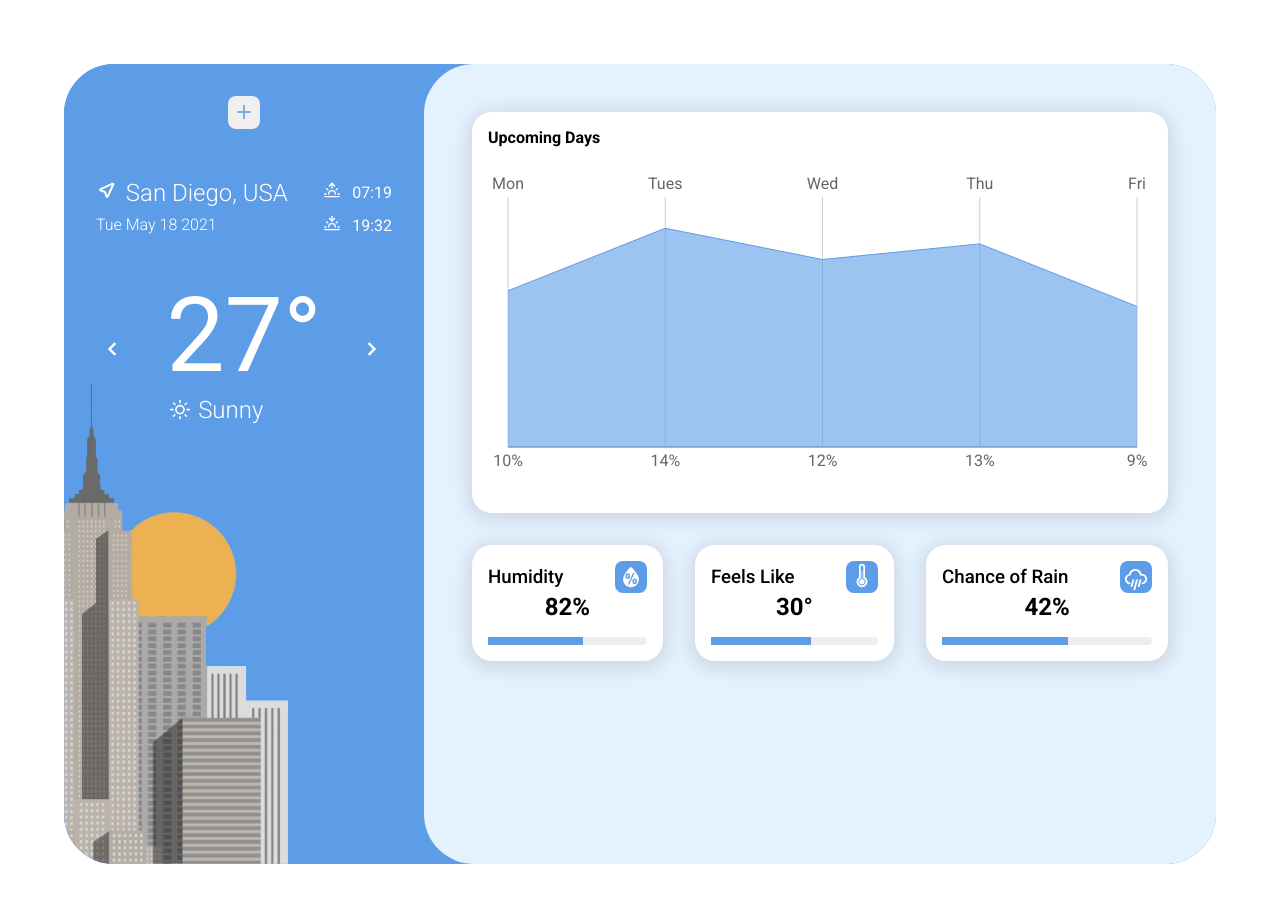
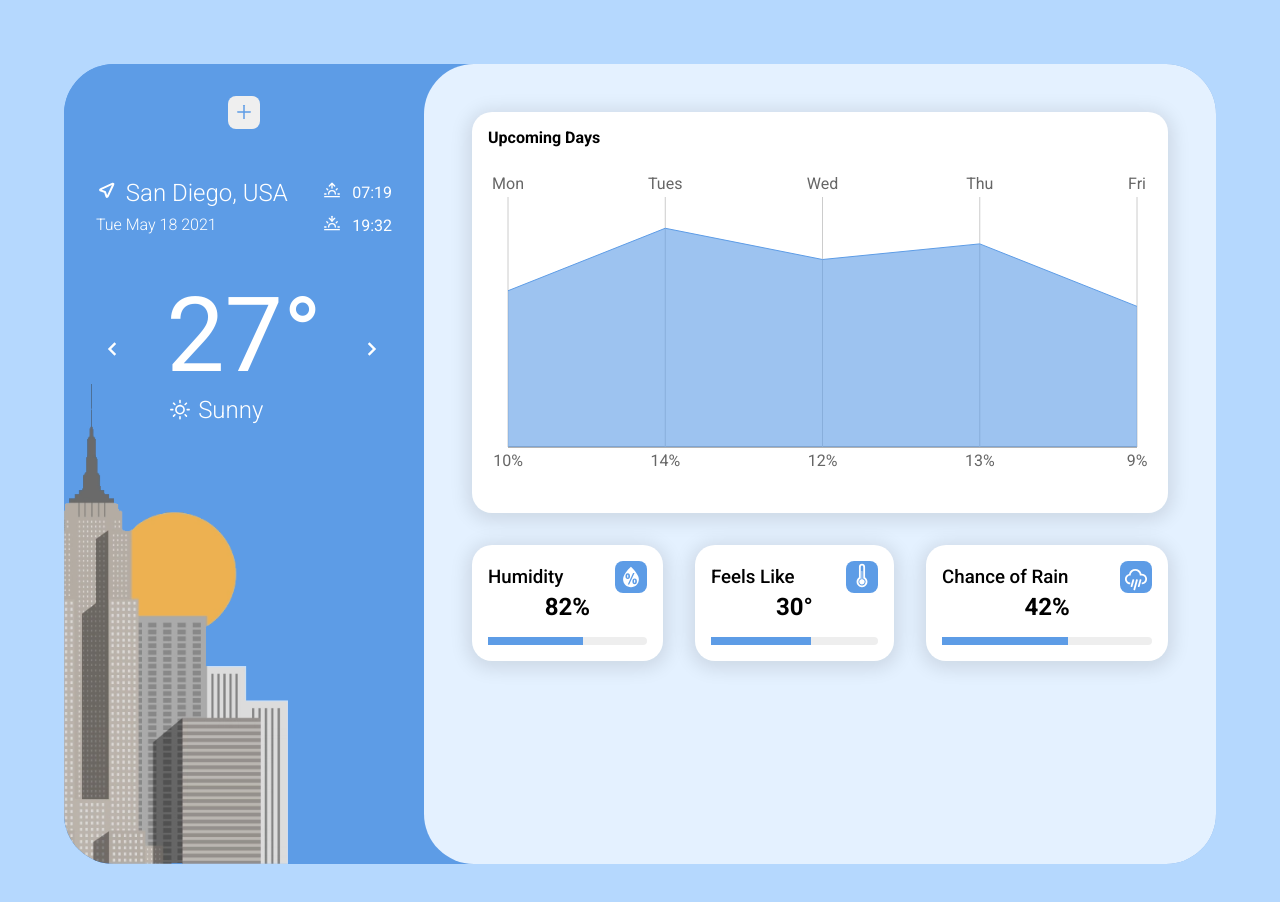
Before and after one commit to kjvapps/weather-app, a React (Create React App) app: page / in a window 1280 px wide. Shown: the top 902 px of the page. Built offline with nearby package versions, Linux system fonts and the light colour scheme.

Commit message:
fixed bg color of body

```diff
--- a/src/App.jsx
+++ b/src/App.jsx
@@ -1,8 +1,5 @@
 import React from "react";
 
-// import Header from "./Header";
-// import Footer from "./Footer";
-// import Content from "./Content";
 import Dashboard from "./Dashboard";
 
 import GlobalStyles from "./styles/GlobalStyles";
@@ -12,9 +9,6 @@ function App() {
     <main>
       <GlobalStyles />
       <Dashboard />
-      {/* <Header />
-      <Content />
-      <Footer /> */}
     </main>
   );
 }
--- a/src/styles/GlobalStyles.js
+++ b/src/styles/GlobalStyles.js
@@ -9,6 +9,7 @@ const GlobalStyles = createGlobalStyle`
 
   body {
     padding: 4rem;
+    background-color: #b5d8fe;
   }
 
   h3 {
```
